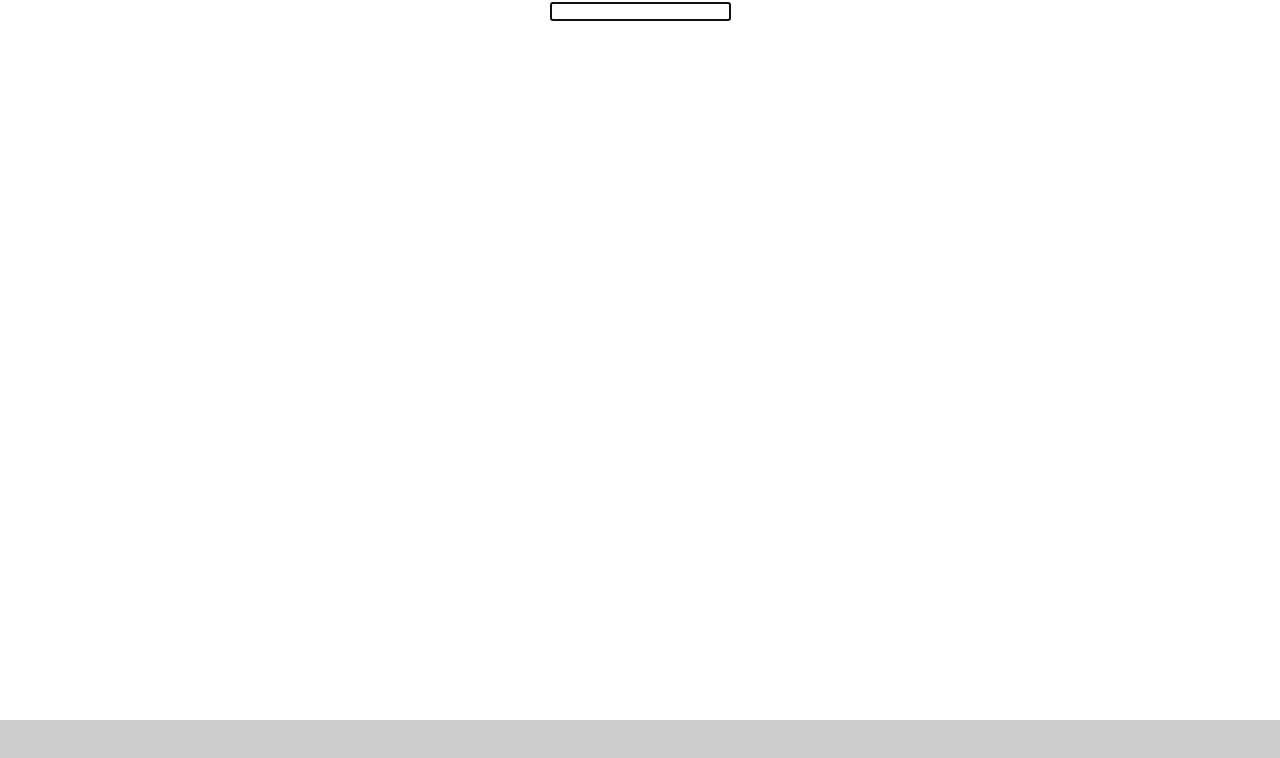
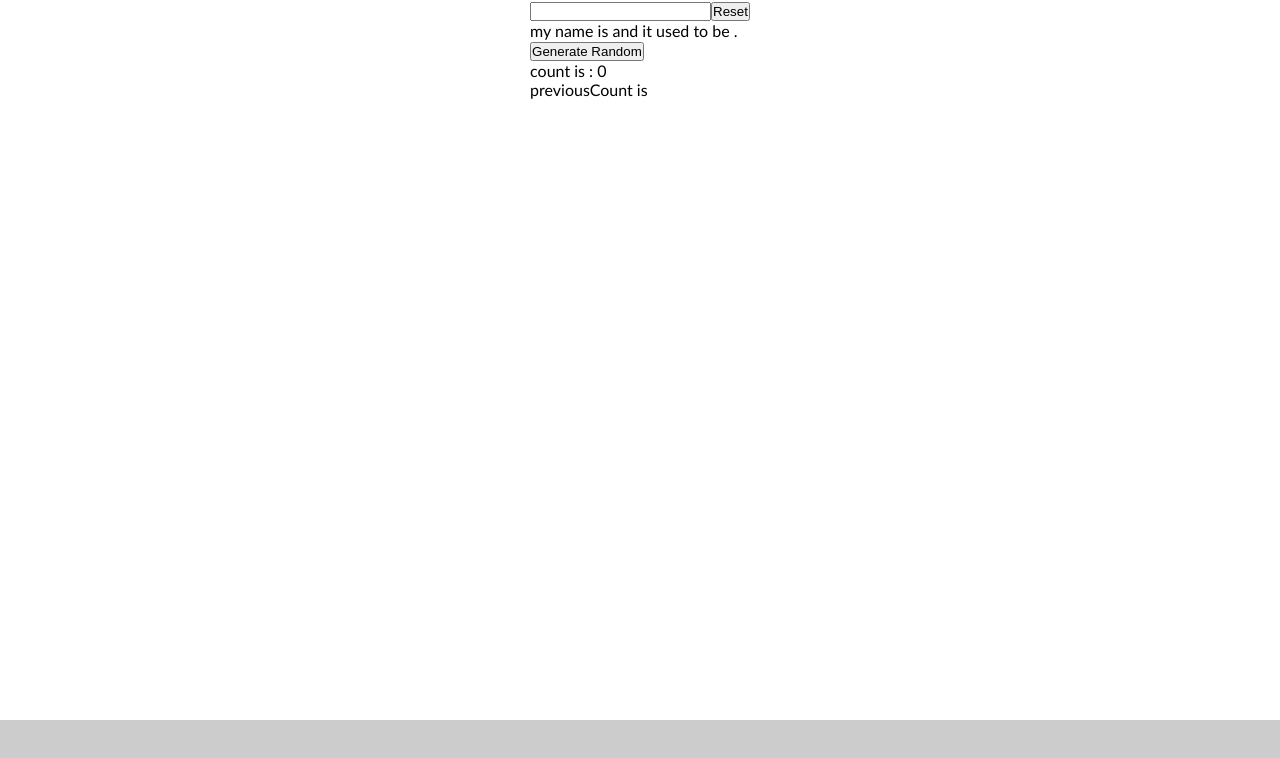
Before and after one commit to Ali-DoostAli/React-course, a React (Create React App) app: page / in a window 1280 px wide. Shown: the top 758 px of the page. Built offline with nearby package versions, Linux system fonts and the light colour scheme.

Commit message:
store previous state with useRef

```diff
--- a/src/App.js
+++ b/src/App.js
@@ -1,8 +1,8 @@
 import React, { useState } from "react";
 import "./App.css";
 import Wrapper from "./components/hoc/Wrapper";
-import ClassRef from "./components/ref/ClassRef";
-import FunctionalRef from "./components/ref/FunctionalRef";
+
+import UseRefExaample from "./components/ref/useRefExample";
 
 class App extends React.Component {
   state = {
@@ -59,8 +59,7 @@
   render() {
     return (
       <>
-      <FunctionalRef />
-      {/* <ClassRef /> */}
+      <UseRefExaample />
 
         {/* <NavBar totalItems={this.state.products.length} />
         <ProductList
--- /dev/null
+++ b/src/components/ref/useRefExample.jsx
@@ -0,0 +1,49 @@
+import { useEffect, useRef, useState } from "react";
+
+const UseRefExample = () => {
+    const inputRef = useRef();
+    const previousCount = useRef();
+  const previousValue = useRef();
+  const [inputValue, setInputValue] = useState("");
+  const [count,setCount] = useState(0);
+  const changeHandler = (e) => {
+    setInputValue(e.target.value);
+  };
+  console.log('re-render', inputValue);
+  console.log('prev-value' , previousValue.current);
+
+
+  useEffect(()=>{
+     previousValue.current = inputValue;
+     console.log('useEffect' , previousValue.current);
+  },[inputValue]);
+
+  useEffect(()=>{
+    previousCount.current = count;
+ },[count]);
+
+    const resetHandler = () => {
+      setInputValue("");
+      inputRef.current.focus();
+    };
+
+  return (
+    <div>
+      <input
+        ref={inputRef}
+        type="text"
+        value={inputValue}
+        onChange={changeHandler}
+      />
+      <button onClick={resetHandler}>Reset</button>
+      <p>
+          my name is {inputValue} and it used to be {previousValue.current}.
+      </p>
+      <button onClick={()=> setCount(Math.ceil(Math.random()*100))}>Generate Random </button>
+      <p>count is : {count}</p>
+      <p>previousCount is {previousCount.current} </p>
+    </div>
+  );
+};
+
+export default UseRefExample;
```
